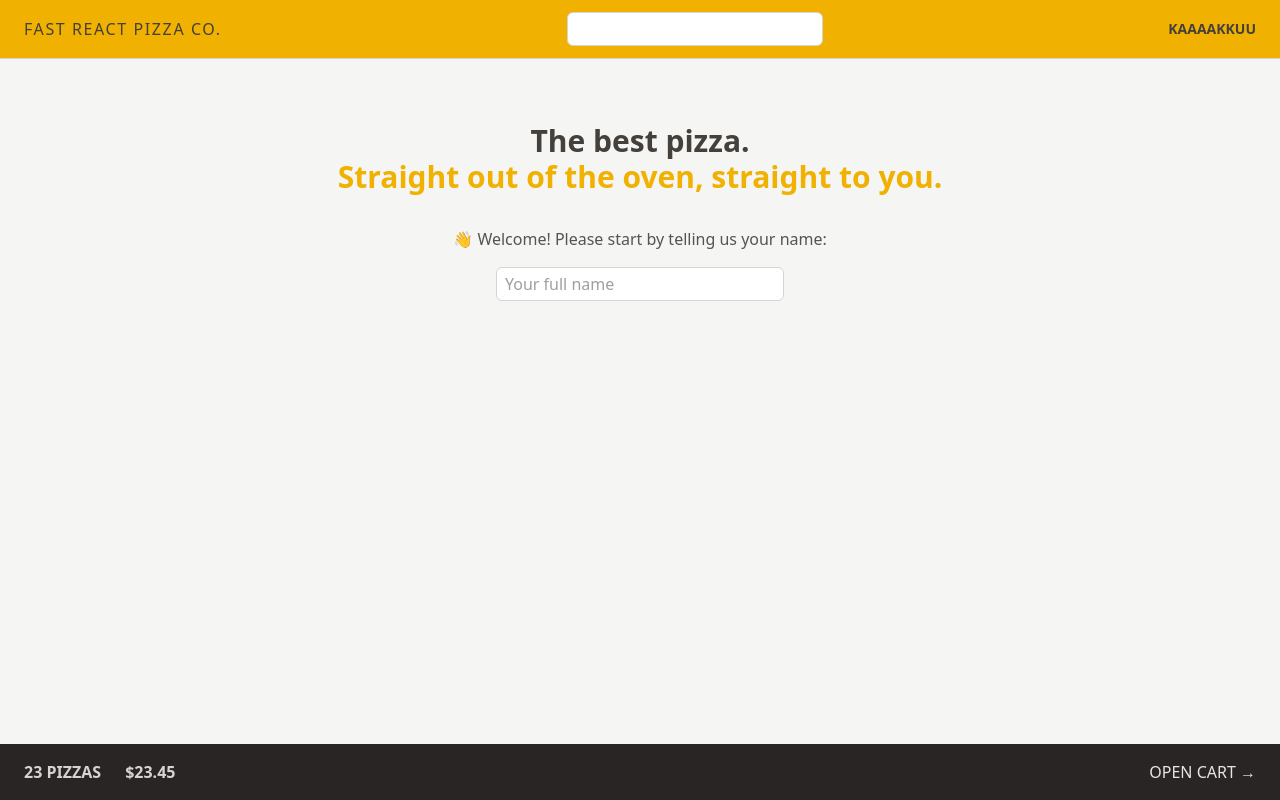
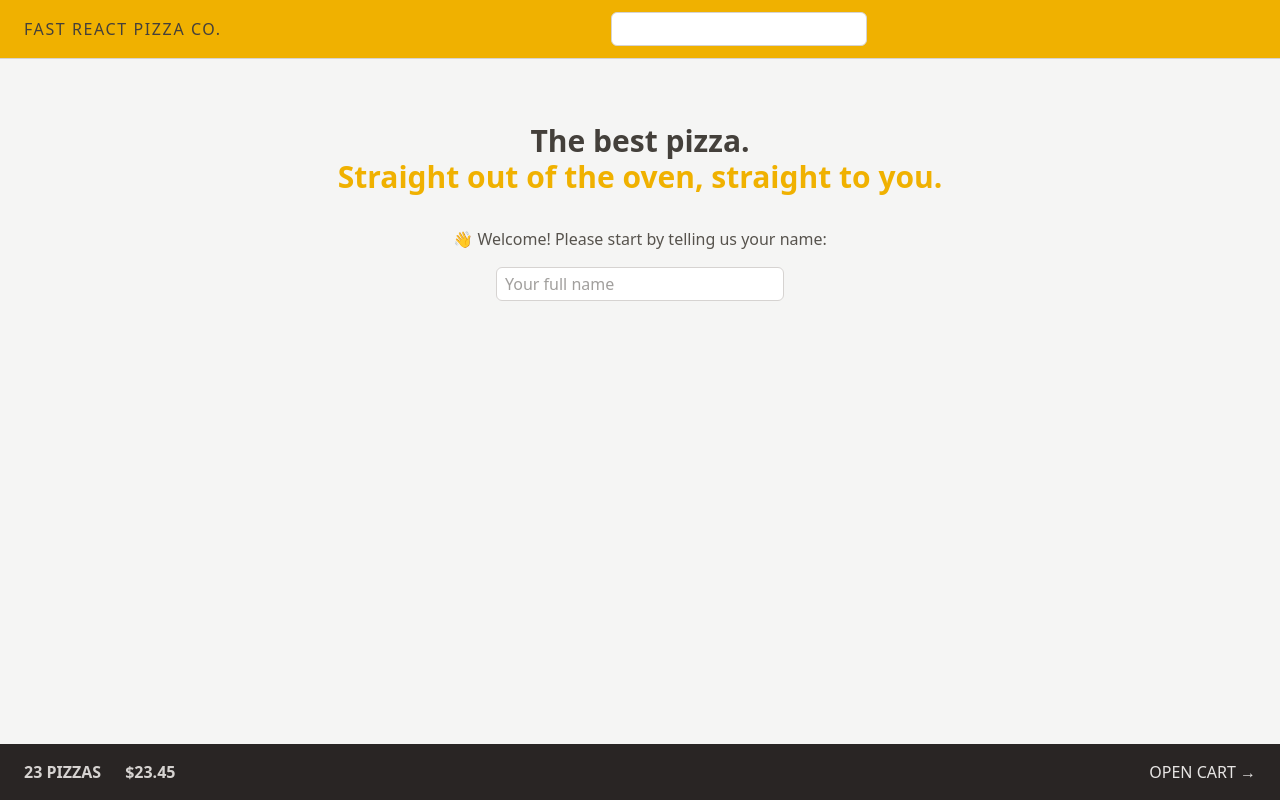
Before and after one commit to AAvi09/fast-react-pizza, a React (Vite) app: page / in a window 1280 px wide. Built offline with nearby package versions, Linux system fonts and the light colour scheme.

Commit message:
feat: implement user creation and navigation; update username state and conditionally render components

```diff
--- a/src/features/user/CreateUser.jsx
+++ b/src/features/user/CreateUser.jsx
@@ -1,11 +1,20 @@
 import { useState } from "react";
 import Button from "../../ui/Button";
+import { useDispatch } from "react-redux";
+import { updateName } from "./userSlice";
+import { useNavigate } from "react-router-dom";
 
 function CreateUser() {
   const [username, setUsername] = useState("");
+  const dispatch = useDispatch();
+  const navigate = useNavigate();
 
   function handleSubmit(e) {
     e.preventDefault();
+
+    if (!username) return;
+    dispatch(updateName(username));
+    navigate("/menu");
   }
 
   return (
--- a/src/features/user/userSlice.jsx
+++ b/src/features/user/userSlice.jsx
@@ -22,7 +22,7 @@
 // }
 
 const initialState = {
-  username: "kaaaakkuu",
+  username: " ",
 };
 
 const userSlice = createSlice({
--- a/src/ui/Home.jsx
+++ b/src/ui/Home.jsx
@@ -1,6 +1,9 @@
 import CreateUser from "../features/user/CreateUser";
+import { useSelector } from "react-redux";
+import Button from "./Button";
 
 function Home() {
+  const username = useSelector((state) => state.user.username);
   return (
     <div className="my-10 sm:my-16 text-center">
       <h1 className="mb-8  text-xl font-semibold md:text-3xl ">
@@ -10,7 +13,11 @@
           Straight out of the oven, straight to you.
         </span>
       </h1>
-      <CreateUser />
+      {username === " " ? (
+        <CreateUser />
+      ) : (
+        <Button to="/menu">Continue ordering {username}</Button>
+      )}
     </div>
   );
 }
```
